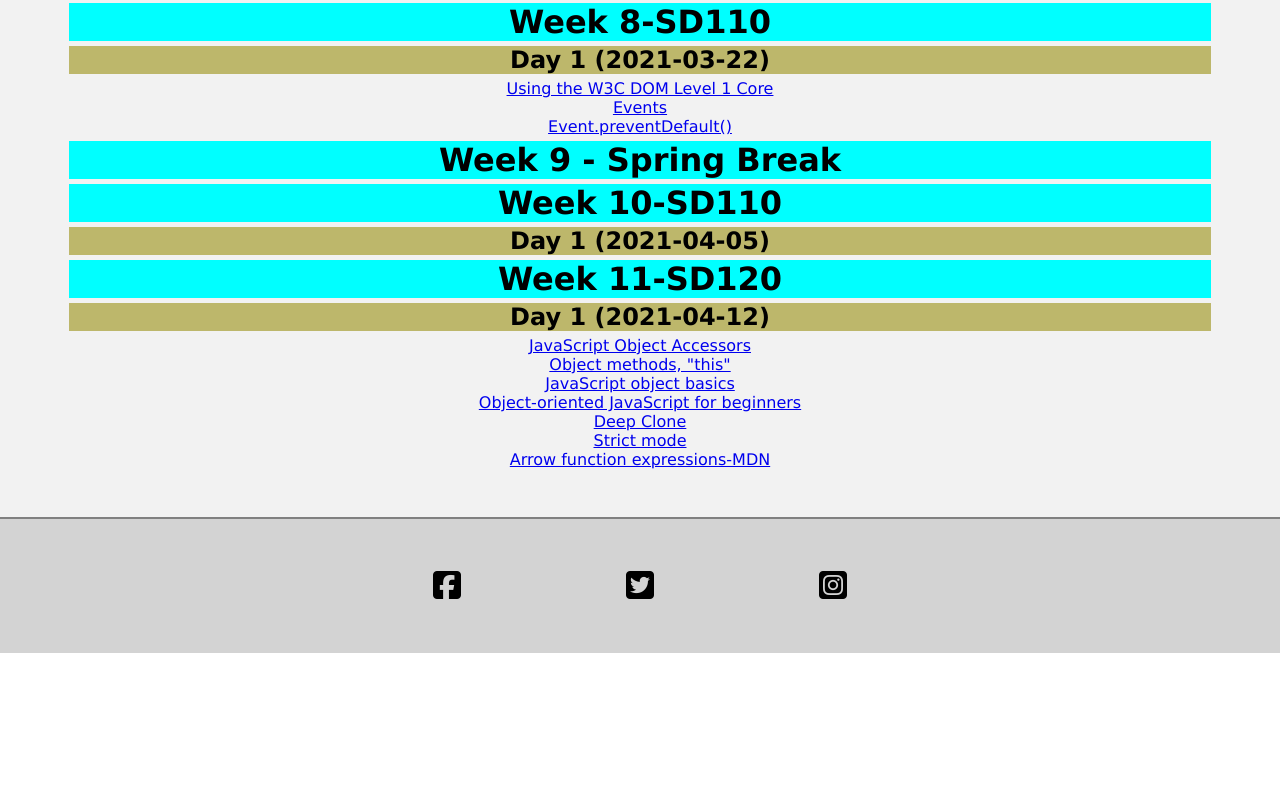
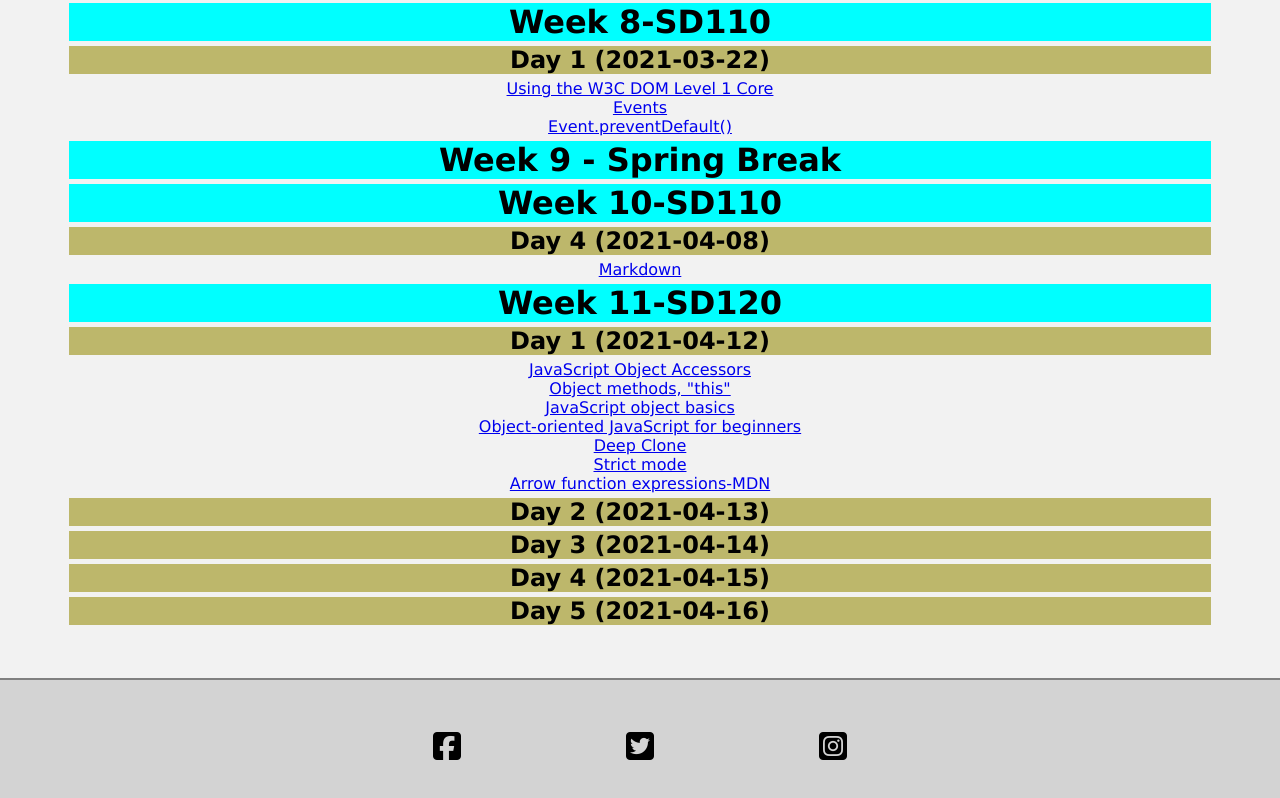
Before and after one commit to HaoGong73/mittlearning, a plain HTML site: page research.html in a window 1280 px wide. Shown: the part 3938-4736 px from the top of the page. Before the commit the page ends 4591 px from the top, so only its background shows below. Drawn offline with Linux system fonts and the light colour scheme.

Commit message:
makedown

```diff
--- a/research.html
+++ b/research.html
@@ -209,7 +209,8 @@
       <a href="https://developer.mozilla.org/en-US/docs/Web/API/Event/preventDefault" target="_blank">Event.preventDefault()</a><br>
       <h1>Week 9 - Spring Break</h1>
       <h1>Week 10-SD110</h1>
-      <h2>Day 1 (2021-04-05)</h2>
+      <h2>Day 4 (2021-04-08)</h2>
+      <a href="https://daringfireball.net/projects/markdown/ " target="_blank">Markdown</a><br>
       <h1>Week 11-SD120</h1>
       <h2>Day 1 (2021-04-12)</h2>
       <a href="https://www.w3schools.com/js/js_object_accessors.asp" target="_blank">JavaScript Object Accessors</a><br>
@@ -219,6 +220,10 @@
       <a href="https://stackoverflow.com/questions/122102/what-is-the-most-efficient-way-to-deep-clone-an-object-in-javascript" target="_blank">Deep Clone</a><br>
       <a href="https://developer.mozilla.org/en-US/docs/Web/JavaScript/Reference/Strict_mode" target="_blank">Strict mode</a><br>
       <a href="https://developer.mozilla.org/en-US/docs/Web/JavaScript/Reference/Functions/Arrow_functions" target="_blank">Arrow function expressions-MDN</a><br>
+      <h2>Day 2 (2021-04-13)</h2>
+      <h2>Day 3 (2021-04-14)</h2>
+      <h2>Day 4 (2021-04-15)</h2>
+      <h2>Day 5 (2021-04-16)</h2>
       <!-- <a href="" target="_blank">aaa</a><br>
       <h2>Day 2 (2021-04-06)</h2>
       <a href="" target="_blank">aaa</a><br>
```
